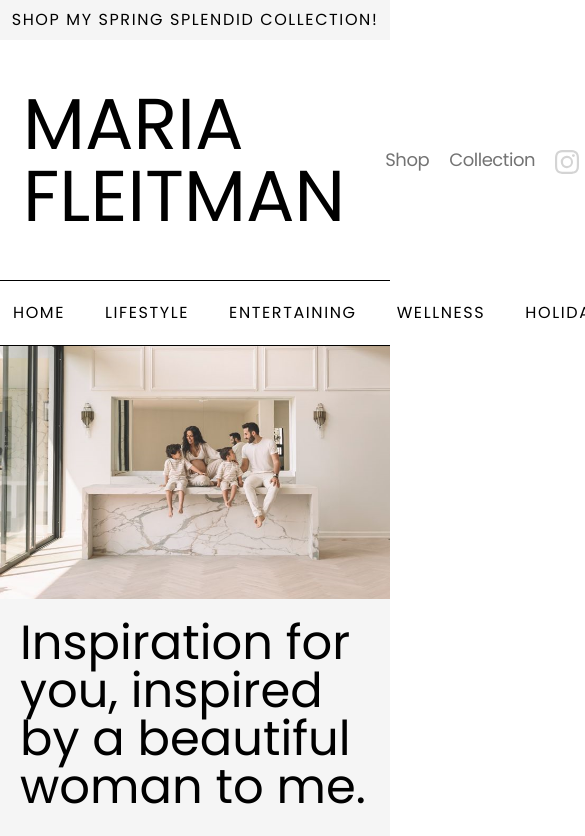
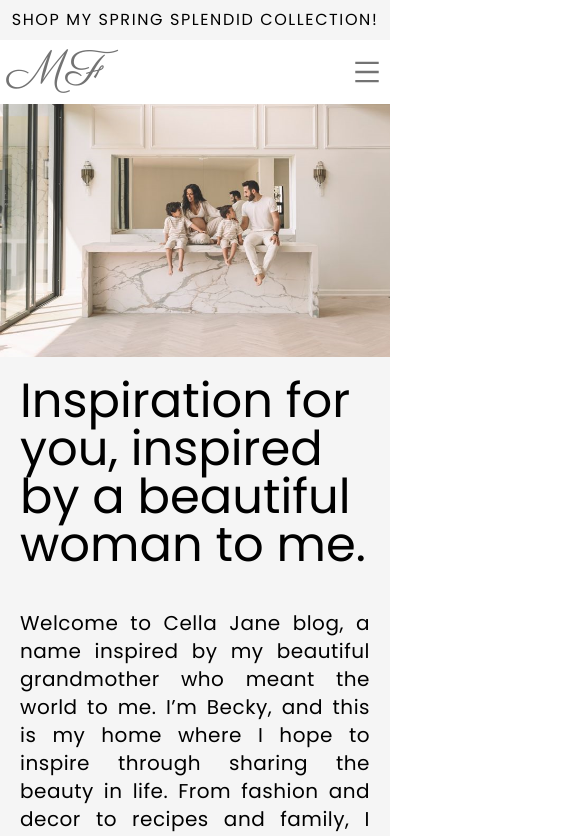
Before and after one commit to carlicdev/mariafleit, a Next.js app: page / in a window 390 px wide. Shown: the top 836 px of the page, 585 px wide, since content can reach past the window. Built offline with nearby package versions, Linux system fonts and the light colour scheme.

Commit message:
added mobile navbar

```diff
--- a/app/components/Footer.js
+++ b/app/components/Footer.js
@@ -83,7 +83,7 @@ const Footer = async () => {
             <div className='mt-10 bg-neutral-200 py-5'>
                 <div className='mx-auto flex justify-center tracking-widest'>
                     <span className='mr-1 mt-1'><AiOutlineTrademark/></span>
-                    <p className='text-gray-800 uppercase'> 2024 maria fleitman</p>
+                    <p className='text-gray-800 uppercase'> 2024 maría fleitman</p>
                 </div>
             </div>
     </div>
--- a/app/components/Navbar.js
+++ b/app/components/Navbar.js
@@ -1,8 +1,16 @@
+"use client"
+
+import { useState } from 'react';
 import Link from 'next/link'
-import React from 'react'
 import { BsInstagram, BsYoutube, BsFacebook, BsPinterest } from 'react-icons/bs'
+import {AiOutlineMenu} from 'react-icons/ai'
+import { AiOutlineCloseCircle } from 'react-icons/ai';
+
+
 
 const Navbar = () => {
+    const [isOpen, setIsOpen] = useState(false);
+
   return (
     <div className='w-full'>
         <div className='w-full bg-neutral-100 p-2 text-center'>
@@ -10,7 +18,7 @@ const Navbar = () => {
         </div>
         <div className='w-full bg-white'>
             <div className='max-w-7xl mx-auto'>
-                <div className='p-12 flex items-center justify-center gap-10 mx-auto'>
+                <div className='hidden p-12 lg:flex items-center justify-center gap-10 mx-auto'>
                     <div className='flex gap-5 text-lg tracking-tight text-neutral-500'>
                         <Link href={'/about'}>
                             <p>About</p>
@@ -23,7 +31,7 @@ const Navbar = () => {
                         </Link>
                     </div>
                     <Link href={'/'}>
-                        <p className='text-7xl uppercase tracking-tightest'>Maria Fleitman</p>
+                        <p className='text-7xl text-neutral-500 text-special tracking-tightest'>Maria Fleitman</p>
                     </Link>
                     <div className='flex gap-5 text-lg tracking-tight text-neutral-500'>
                         <Link href={'/shop'}>
@@ -58,8 +66,27 @@ const Navbar = () => {
                     </div>
                     </div>
                 </div>
+
+                <div className='lg:hidden flex p-2 items-center'>
+                    <div className='ml-0 mr-auto'>
+                        <Link href='/'>
+                            <p className='text-5xl text-special text-neutral-500'>MF</p>
+                        </Link>
+                    </div>
+                    <div
+                        onClick={() => setIsOpen(!isOpen)}
+                        className='lg:hidden hover:scale-110 transition-all duration-300 text-3xl cursor-pointer ml-auto mr-0'>
+                        {
+                            !isOpen ?
+                            <span className='text-3xl text-neutral-500 cursor-pointer'>
+                                <AiOutlineMenu />
+                            </span> : null
+                        }
+                    </div>
+                </div>
+
             </div>
-            <div className='border-t border-b p-5 border-black mx-auto flex items-center justify-center gap-10 uppercase tracking-widest'>
+            <div className='hidden lg:flex border-t border-b p-5 border-black mx-auto flex items-center justify-center gap-10 uppercase tracking-widest'>
                 <Link href={'/category/fashion'}>
                     <p>fashion</p>
                 </Link>
@@ -83,6 +110,42 @@ const Navbar = () => {
                 </Link>
             </div>
         </div>
+
+        <div className={`animated-box ${isOpen ? 'open' : 'closed'} bg-neutral-100 text-neutral-500 absolute top-0 w-full z-20`}>
+                    <div className='relative w-full'>
+                        <button
+                            className='absolute top-4 right-4 text-neutral-500 text-4xl'
+                            onClick={() => setIsOpen(!isOpen)}
+                        >
+                        <AiOutlineCloseCircle />
+                        </button>
+                    </div>
+                    <div className='flex flex-col h-full content-center px-5'>
+                        <div className='container max-w-xs h-full justify-text mx-auto mt-5 flex flex-col justify-center items-center gap-10 text-lg uppercase'>
+                            <Link href={'/category/fashion'}>
+                                <p>fashion</p>
+                            </Link>
+                            <Link href={'/category/beauty'}>
+                                <p>beauty</p>
+                            </Link>
+                            <Link href={'/category/home'}>
+                                <p>home</p>
+                            </Link>
+                            <Link href={'/category/lifestyle'}>
+                                <p>lifestyle</p>
+                            </Link>
+                            <Link href={'/category/entertaining'}>
+                                <p>entertaining</p>
+                            </Link>
+                            <Link href={'/category/wellness'}>
+                                <p>wellness</p>
+                            </Link>
+                            <Link href={'/category/holiday'}>
+                                <p>holiday</p>
+                            </Link>
+                        </div>
+                    </div>
+                </div>
     </div>
   )
 }
--- a/app/globals.css
+++ b/app/globals.css
@@ -16,3 +16,18 @@ body {
 .text-special {
   font-family: var(--font-parisienne);
 }
+
+.animated-box {
+  height: 0;
+  overflow: hidden;
+  transition: height 0.5s ease-in-out;
+  z-index: 100;
+}
+
+.open {
+  height: 100%;
+}
+
+.closed {
+  height:0;
+}
```
